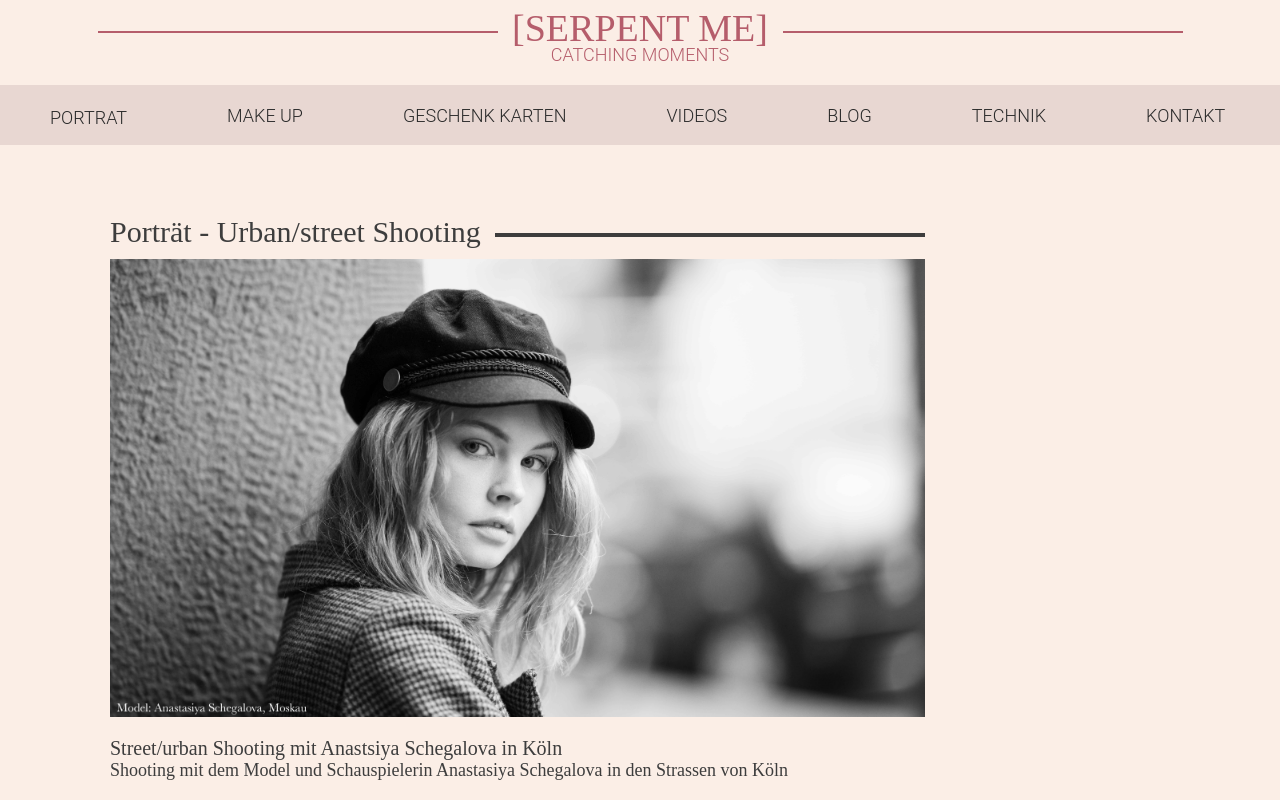
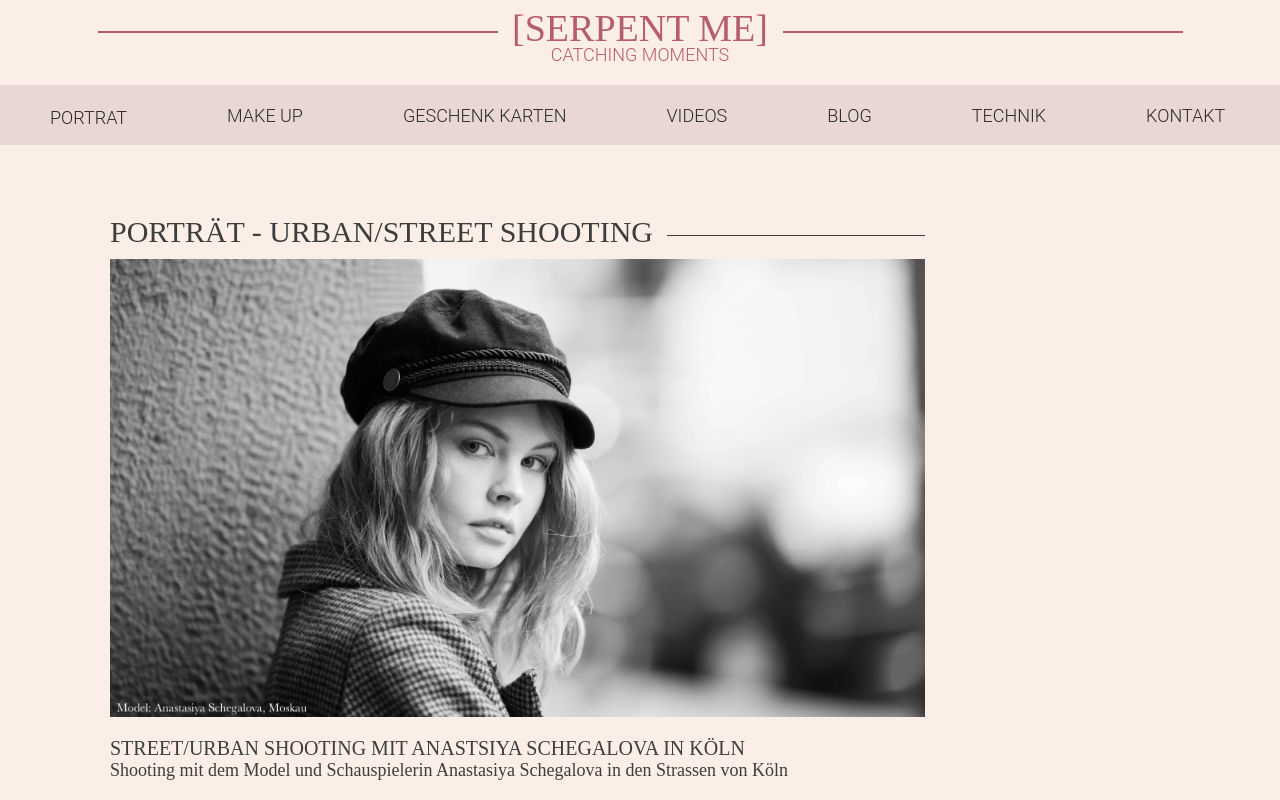
Before and after one commit to RomaSuglobov/make_up.github.io, a plain HTML site: page portrait.html in a window 1280 px wide. Drawn offline with Linux system fonts and the light colour scheme.

Commit message:
Update styles_portrait.css

```diff
--- a/css/styles_portrait.css
+++ b/css/styles_portrait.css
@@ -152,10 +152,12 @@ ul.menu li a:hover:after, a:focus:after {
 .text_top{
 	font-size:30px;
 	color: #3d3d3d;
-	font-family: TYPOGRAPH PRO;
+	font-family:Bebas Neue;
 	margin-bottom:10px;
 	margin-top:10px;
 	overflow:hidden;
+	text-transform:uppercase;
+
 }
 .text_top span{
 	display:inline-block;
@@ -166,7 +168,7 @@ ul.menu li a:hover:after, a:focus:after {
 	display: inline-block;
     vertical-align: middle;
 	width: 100%;
-    height: 4px;
+    height: 1px;
 	background-color: #3d3d3d;
     position: relative;
 
@@ -179,14 +181,14 @@ ul.menu li a:hover:after, a:focus:after {
 #text_big_bottom{
 	font-size:20px;
 	color: #3d3d3d;
-	font-family: TYPOGRAPH PRO;
+	font-family:Bebas Neue;
 	margin-bottom:10px;
-
+	text-transform:uppercase;
 }
 #text_littel_bottom{
 	font-size:18px;
 	color: #3d3d3d;
-	font-family: TYPOGRAPH PRO;
+	font-family:Times New Roman;
 	margin-top:-10px;
 }
 #img1{
@@ -254,3 +256,4 @@ ul.menu li a:hover:after, a:focus:after {
 	top:8778px;
 	left:275px;
 }
+/***********/
```
